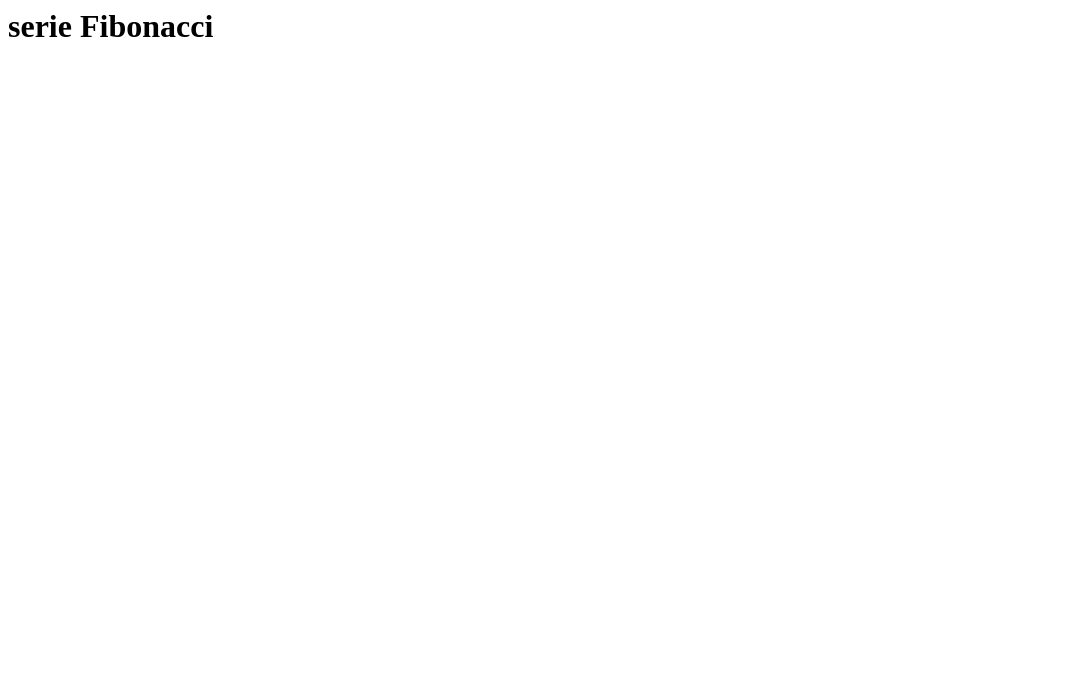
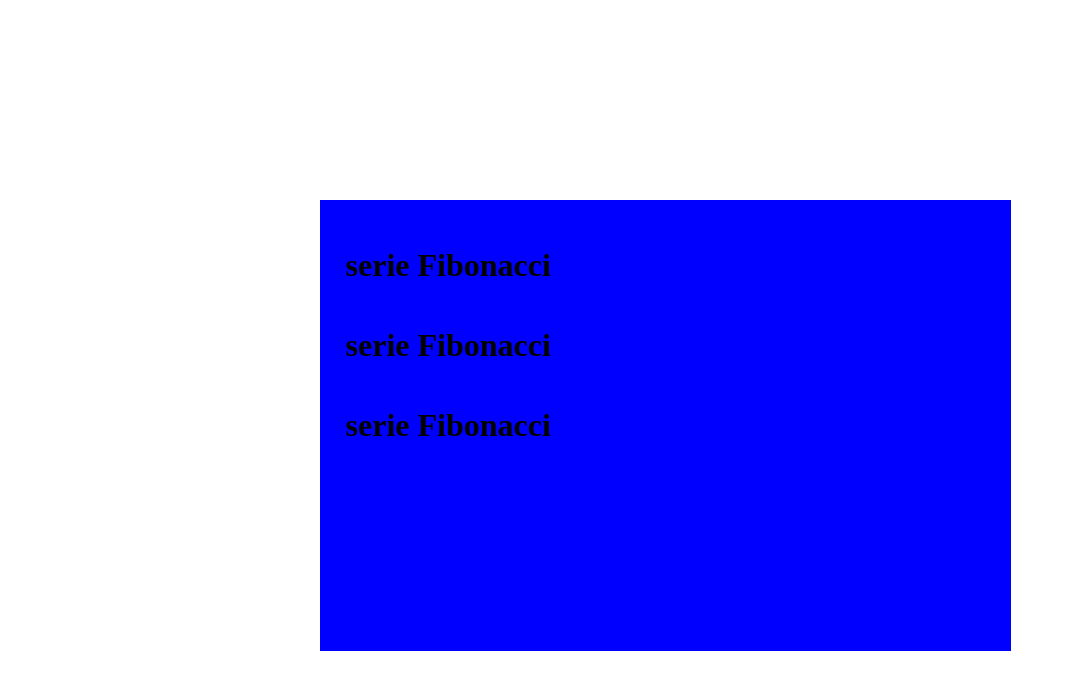
Before and after one commit to iamelemir/fibonacci, a plain HTML site: page index.html in a window 1280 px wide. Shown: the whole page, without its empty margins (0-1065 px from the left). Drawn offline with Linux system fonts and the light colour scheme.

Commit message:
add html, css and js files

```diff
--- a/css/style.css
+++ b/css/style.css
@@ -0,0 +1,13 @@
+.container {
+    position: absolute;
+    top: 25%;
+    left: 25%;
+    width: 50%;
+    height: 50%;
+    background-color: blue;
+    padding: 2%;
+}
+
+.box {
+    display: grid;
+}
--- a/index.html
+++ b/index.html
@@ -4,13 +4,20 @@
     <meta charset="UTF-8">
     <meta http-equiv="X-UA-Compatible" content="IE=edge">
     <meta name="viewport" content="width=device-width, initial-scale=1.0">
-    <title>Document</title>
+    <title>Fibonacci Serie</title>
     <link rel="stylesheet" href="css/style.css">
     <script src="Js/logic.js"></script>
 </head>
 
 <body>
-    <h1>serie Fibonacci</h1>
+    <div class="container">
+        <div class="box">
+            <h1>serie Fibonacci</h1>
+            <h1>serie Fibonacci</h1>
+            <h1>serie Fibonacci</h1>
+
+        </div>
+    </div>
 </body>
 
 </html>
```
